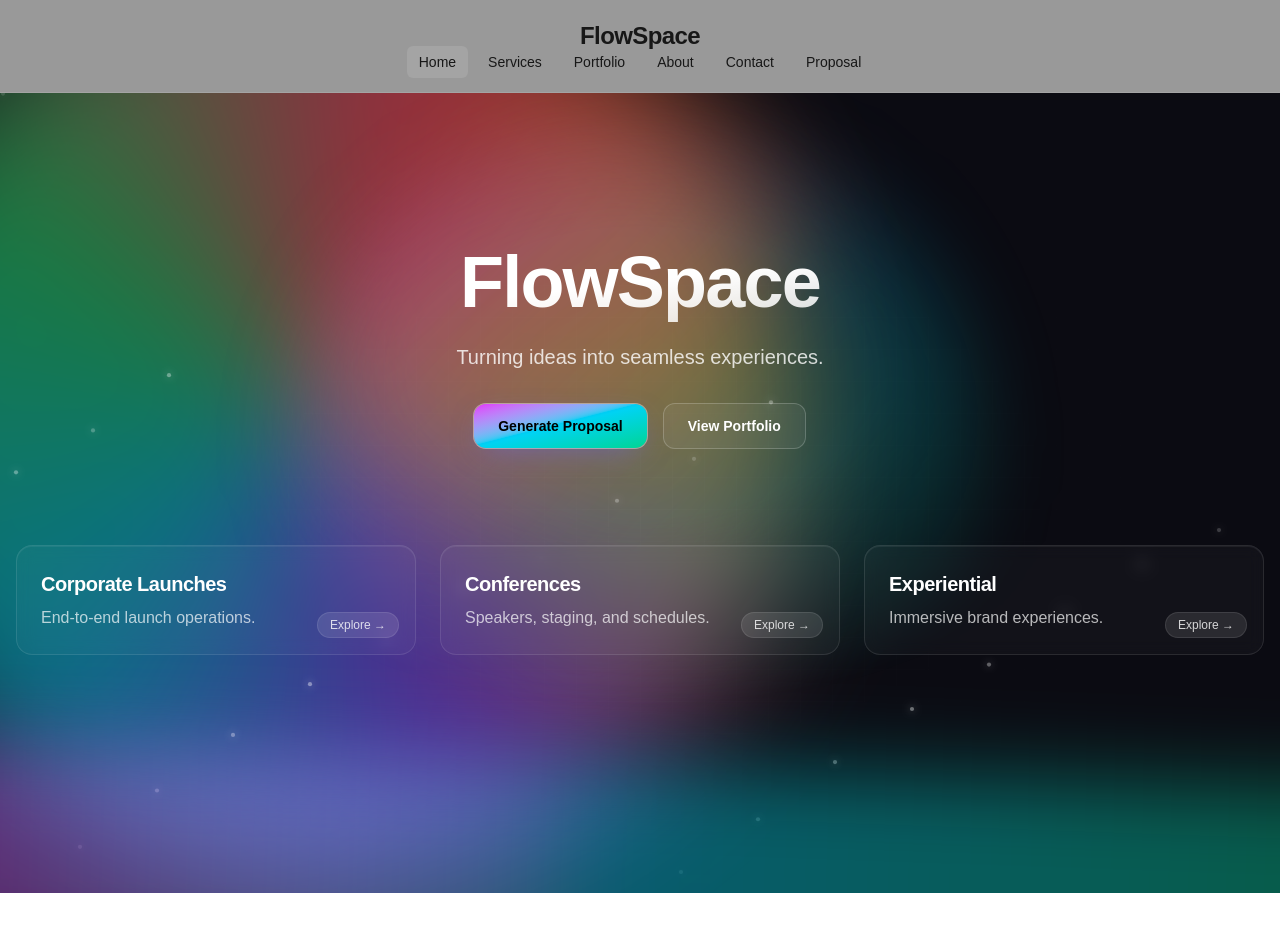
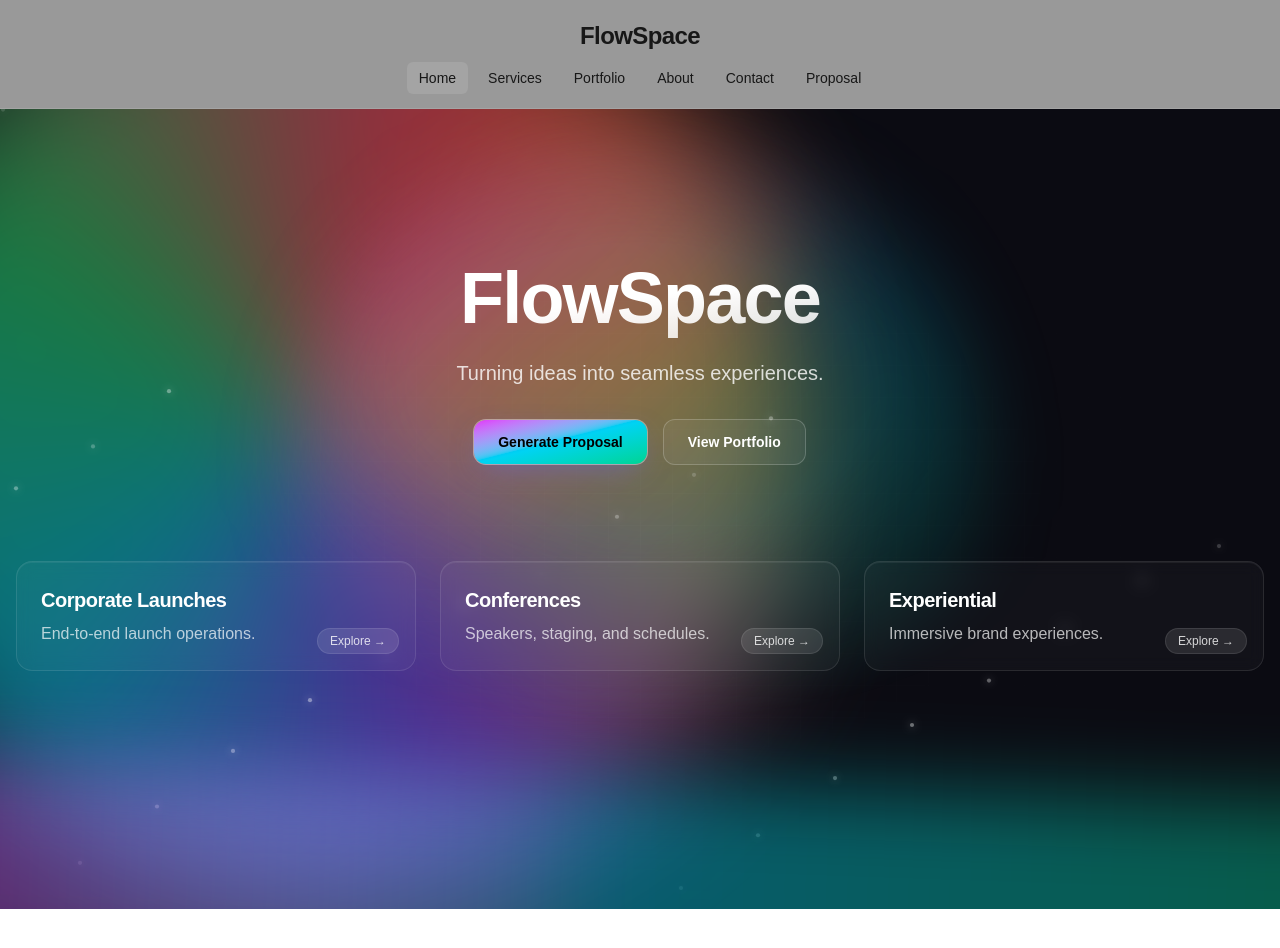
Before and after one commit to shay122990/flowspace-event-agency, a Next.js app: page / in a window 1280 px wide. Shown: the top 948 px of the page. Built offline with nearby package versions, Linux system fonts and the light colour scheme.

Commit message:
navbar gap added

```diff
--- a/src/app/components/Navbar.tsx
+++ b/src/app/components/Navbar.tsx
@@ -63,7 +63,7 @@ export default function Navbar() {
         </Link>
       </div>
 
-      <div className="container  hidden lg:flex lg:flex-col lg:items-center lg:justify-center lg:py-5 w-full">
+      <div className="container hidden lg:flex lg:flex-col lg:items-center lg:justify-center lg:py-5 gap-4 w-full">
         <Link href="/" className="font-bold tracking-tight text-2xl">
           FlowSpace
         </Link>
```
